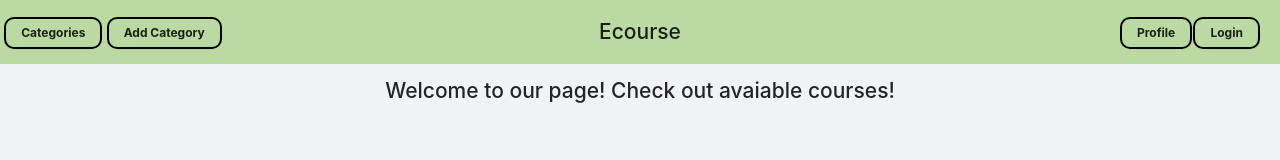
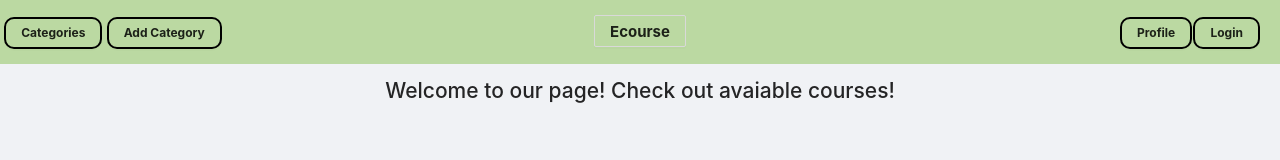
Before and after one commit to BM-ska/ecourse, a React (Create React App) app in the folder frontend/ecourse/: page / in a window 1280 px wide. Shown: the top 160 px of the page. Built offline with nearby package versions, Linux system fonts and the light colour scheme.

Commit message:
Fix start page button

```diff
--- a/frontend/ecourse/src/App.tsx
+++ b/frontend/ecourse/src/App.tsx
@@ -5,8 +5,9 @@ import { Route, Routes } from 'react-router-dom';
 import SiteHeader from './header/SiteHeader';
 import SiteFooter from './footer/SiteFooter';
 import CategoryForm from './create-category-form/CategoryForm';
-import SiteContent from './content/SiteContent';
+import SiteContent from './content/startPage/SiteContent';
 import SuccessfullyCreatedCategory from './create-category-form/success/SuccessfullyCreatedCategory';
+import ViewAllCategories from './content/allCategories/ViewAllCategories';
 
 function App() {
   return (
@@ -17,6 +18,7 @@ function App() {
           <Route path="/" element={<SiteContent />} />
           <Route path="/add-category" element={<CategoryForm />} />
           <Route path="/add-category/success" element={<SuccessfullyCreatedCategory />} />
+          <Route path="/categories" element={<ViewAllCategories />} />
         </Routes>
         <SiteFooter />
       </Layout>
--- a/frontend/ecourse/src/header/SiteHeader.tsx
+++ b/frontend/ecourse/src/header/SiteHeader.tsx
@@ -1,6 +1,7 @@
 import React from 'react';
 import { Col, Layout, Row } from 'antd';
 import CategoryButton from './CategoryButton';
+import StartButton from './StartButton';
 
 const { Header } = Layout;
 const headerStyle = {
@@ -13,9 +14,9 @@ function SiteHeader() {
   return (
     <Header style={headerStyle}>
       <Row>
-        <Col span={2}><CategoryButton buttonName="Categories" routingPath="/" /></Col>
+        <Col span={2}><CategoryButton buttonName="Categories" routingPath="/categories" /></Col>
         <Col span={1}><CategoryButton buttonName="Add Category" routingPath="/add-category" /></Col>
-        <Col span={18}><h1>Ecourse</h1></Col>
+        <Col span={18}><StartButton buttonName="Ecourse" routingPath="/" /></Col>
         <Col span={1}><CategoryButton buttonName="Profile" routingPath="/" /></Col>
         <Col span={2}><CategoryButton buttonName="Login" routingPath="/" /></Col>
       </Row>
--- /dev/null
+++ b/frontend/ecourse/src/header/StartButton.tsx
@@ -0,0 +1,33 @@
+/* eslint-disable react/destructuring-assignment */
+import React, { useCallback } from 'react';
+import './CategoryButton.css';
+
+import { Button } from 'antd';
+import { useNavigate } from 'react-router-dom';
+import ICategoryButtonInfo from './model/ICategoryButtonInfo';
+
+const startButtonStyle = {
+  fontSize: '15px',
+  fontWeight: 'bold',
+} as const;
+
+function StartButton(props: ICategoryButtonInfo) {
+  const navigate = useNavigate();
+  // eslint-disable-next-line max-len
+  const handleOnClick = useCallback(() => navigate(props.routingPath, { replace: true }), [navigate]);
+
+  return (
+    <Button
+      onClick={handleOnClick}
+      type="ghost"
+      className="hover"
+      style={startButtonStyle}
+    >
+      {props.buttonName}
+
+
+    </Button>
+  );
+}
+
+export default StartButton;
```
Also changed, not shown: frontend/ecourse/src/content/startPage/SiteContent.tsx (renamed from frontend/ecourse/src/content/SiteContent.tsx).
